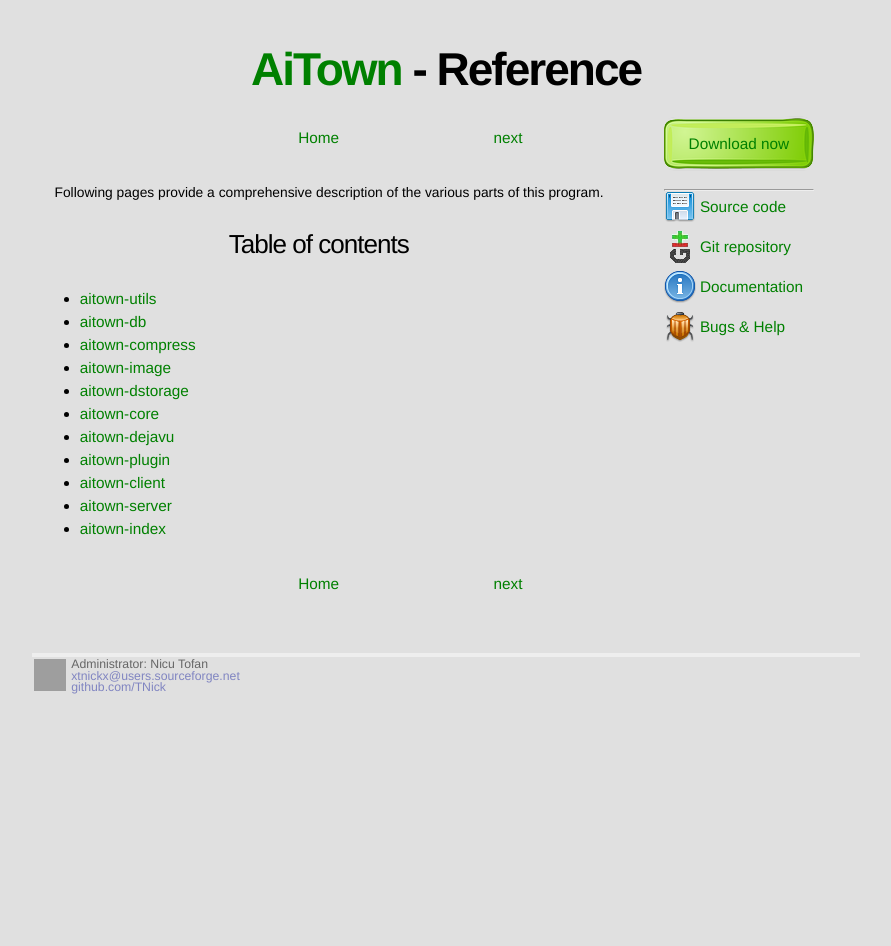
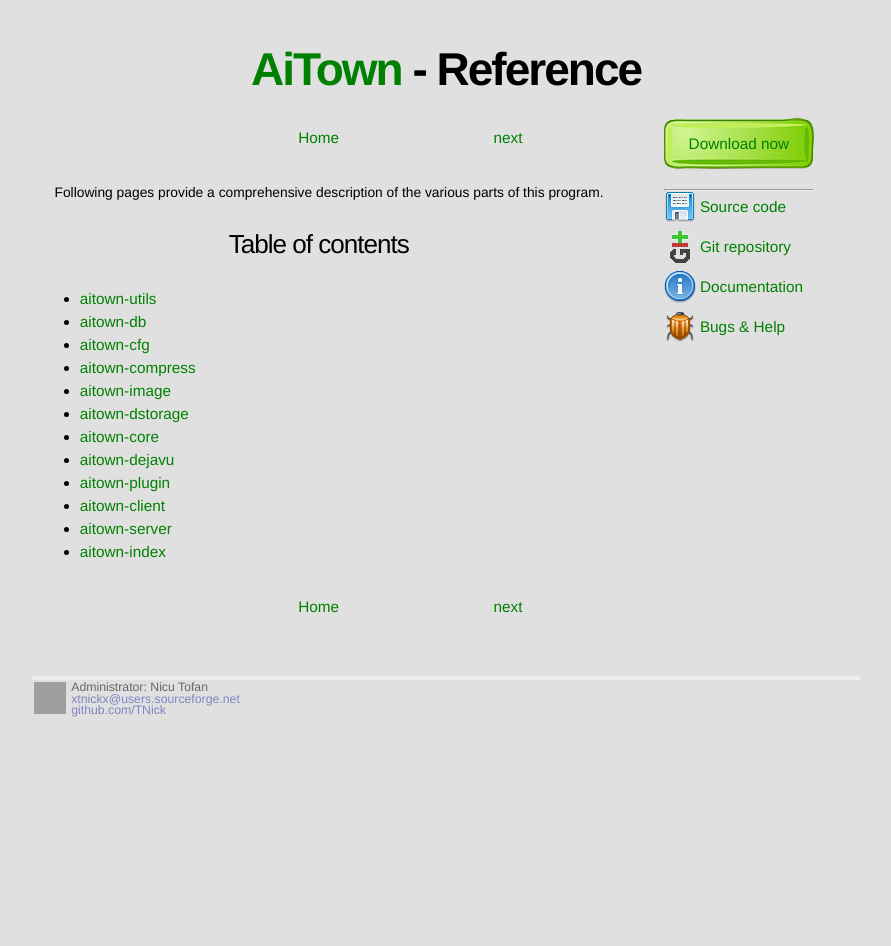
Before and after one commit to TNick/aitown, a Jekyll site: the page built from reference/index.html, in a window 1280 px wide. Shown: the whole page, without its empty margins (194-1085 px from the left). Built offline with Jekyll 4.4.1, drawn with Linux system fonts in a browser that asks for light colours; grey boxes are pictures that could not be loaded.

Commit message:
Added stubs for aitown-cfg

```diff
--- a/_layouts/default.html
+++ b/_layouts/default.html
@@ -7,6 +7,7 @@ allpages:
   - /documentation.html
   - /reference/index.html
   - /reference/aitown-utils.html
+  - /reference/aitown-cfg.html
   - /reference/aitown-db.html
   - /reference/aitown-compress.html
   - /reference/aitown-image.html
--- a/reference/index.html
+++ b/reference/index.html
@@ -15,6 +15,9 @@ title: Reference
     </li>
     <li>
         <a href="aitown-db.html">aitown-db</a>
+    </li>
+    <li>
+        <a href="aitown-cfg.html">aitown-cfg</a>
     </li>
     <li>
         <a href="aitown-compress.html">aitown-compress</a>
```
Also changed, not shown: reference/aitown-cfg.html (added, +10 -0 lines).
